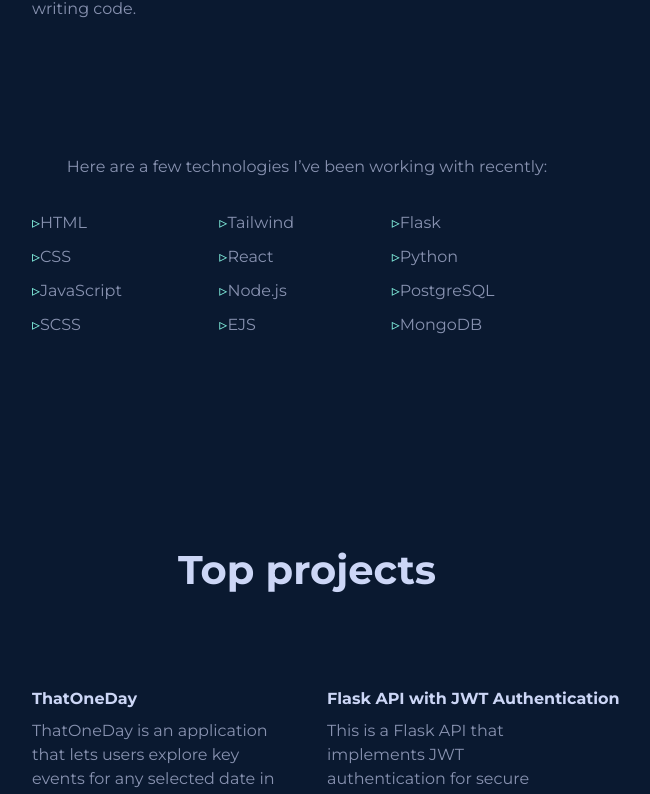
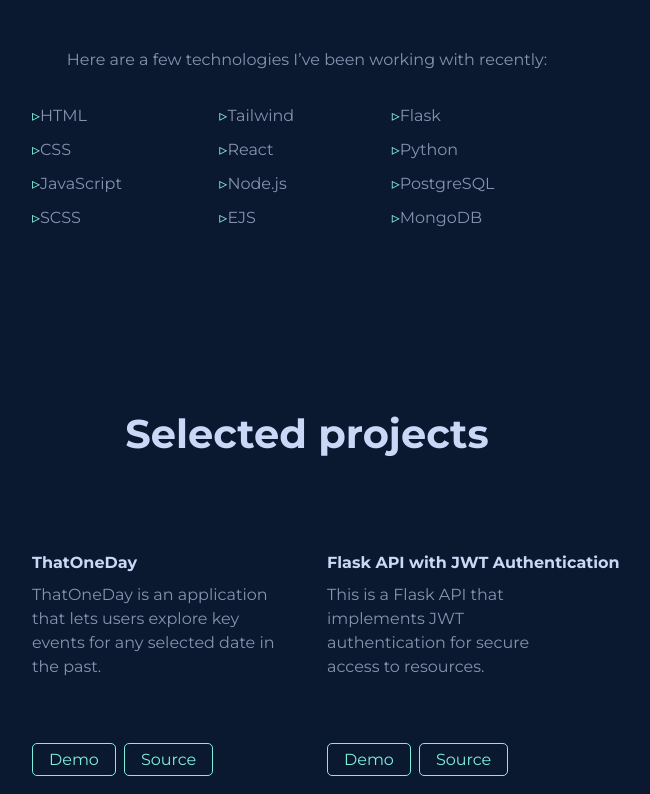
Before and after one commit to tamerlanmustafa/portfolio, a React (Vite) app: page / in a window 1280 px wide. Shown: the part 1137-1931 px from the top of the page, without its empty margins (333-983 px from the left). Built offline with nearby package versions, Linux system fonts and the light colour scheme.

Commit message:
fix minor bugs

```diff
--- a/src/components/AboutMe/AboutMe.css
+++ b/src/components/AboutMe/AboutMe.css
@@ -1,8 +1,8 @@
 .about-me {
-    padding-top: 50px;
+    height: 80vh;
     display: flex;
     flex-direction: column;
-    justify-content: space-between;
+    justify-content: space-evenly;
 }
 
 
--- a/src/components/Hero/Hero.jsx
+++ b/src/components/Hero/Hero.jsx
@@ -31,7 +31,7 @@ const Hero = () => {
             <section className="hero">
                 <h1>Tamerlan Mustafa</h1>
                 <p>Full-Stack Engineer | Active Clearance holder</p>
-                <a href="https://github.com/TamerlanMustafayev" target="_blank" rel="noopener noreferrer">Github &#x1F517; </a>
+                <a href="https://github.com/tamerlanmustafa" target="_blank" rel="noopener noreferrer">Github &#x1F517; </a>
             </section>
             <hr />
             <AboutMe />
--- a/src/components/Projects/Projects.jsx
+++ b/src/components/Projects/Projects.jsx
@@ -10,7 +10,7 @@ const Projects = () => {
     return (
         <>
             <section id='projects' className="projects hidden">
-                <h1>Top projects</h1>
+                <h1>Selected projects</h1>
                 <div className="project-container">
                     {
                         projectsList.map((project, index) => (
```
